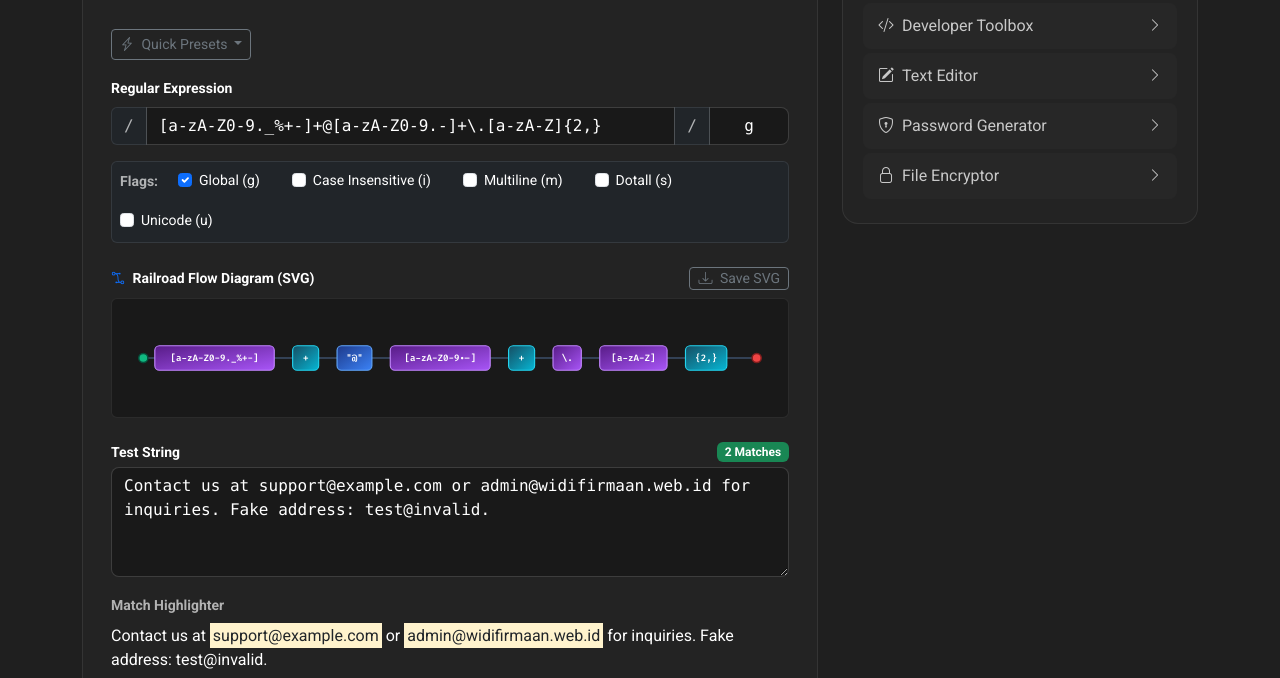
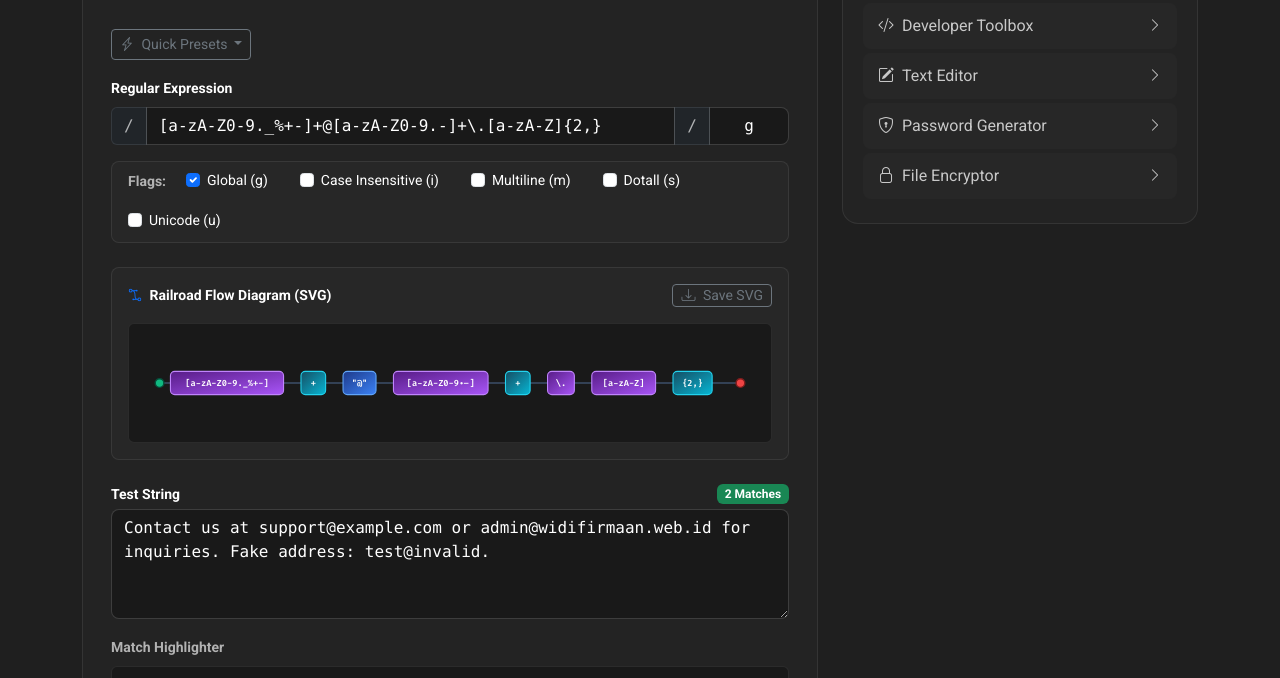
Before and after one commit to widifirmaan/javascript-aio-tools, a website: page tools/regex-visualizer.html in a window 1280 px wide. Shown: the part 242-920 px from the top of the page. Drawn offline with Linux system fonts and the light colour scheme.

Commit message:
style: wrap Railroad Flow Diagram (SVG) and Flags inside standard tool-panel

```diff
--- a/assets/css/main.css
+++ b/assets/css/main.css
@@ -3232,9 +3232,17 @@ textarea:-ms-input-placeholder,
   min-height: 120px;
   display: flex;
   align-items: center;
-  justify-content: center;
-}
-.regex-highlight-box {
+  justify-content: flex-start;
+  width: 100%;
+}
+.railroad-container svg {
+  margin: auto;
+  flex-shrink: 0;
+  max-width: 100%;
+  height: auto;
+}
+.regex-highlight-box,
+.match-highlight-box {
   background: #191919;
   border: 1px solid rgba(255, 255, 255, 0.08);
   border-radius: var(--bs-border-radius, 0.375rem);
@@ -3249,7 +3257,8 @@ textarea:-ms-input-placeholder,
   word-break: break-all;
   color: #e2e8f0;
 }
-.regex-highlight-box mark {
+.regex-highlight-box mark,
+.match-highlight-box mark {
   background: rgba(245, 158, 11, 0.25);
   color: #fde68a;
   border-radius: 3px;
--- a/tools/regex-visualizer.html
+++ b/tools/regex-visualizer.html
@@ -79,7 +79,7 @@
               </div>
 
               <!-- Flags Toggles -->
-              <div class="d-flex flex-wrap gap-3 mb-4 p-2 rounded bg-dark border border-secondary border-opacity-25 small">
+              <div class="tool-panel d-flex flex-wrap gap-3 mb-4 py-2 px-3 small">
                 <span class="text-secondary fw-bold align-self-center me-1">Flags:</span>
                 <div class="form-check form-check-inline mb-0">
                   <input class="form-check-input flag-check" type="checkbox" id="flagG" value="g" checked>
@@ -104,8 +104,8 @@
               </div>
 
               <!-- Railroad Visualizer -->
-              <div class="mb-4">
-                <div class="d-flex justify-content-between align-items-center mb-2">
+              <div class="tool-panel mb-4">
+                <div class="d-flex justify-content-between align-items-center mb-3">
                   <span class="text-white small fw-bold">
                     <i class="bi bi-bezier2 me-1 text-primary"></i> Railroad Flow Diagram (SVG)
                   </span>
```
Also changed, not shown: screenshots/Password Generator Desktop.png, screenshots/Password Generator Mobile.png, screenshots/Regex Visualizer Desktop.png, screenshots/Regex Visualizer Mobile.png.
